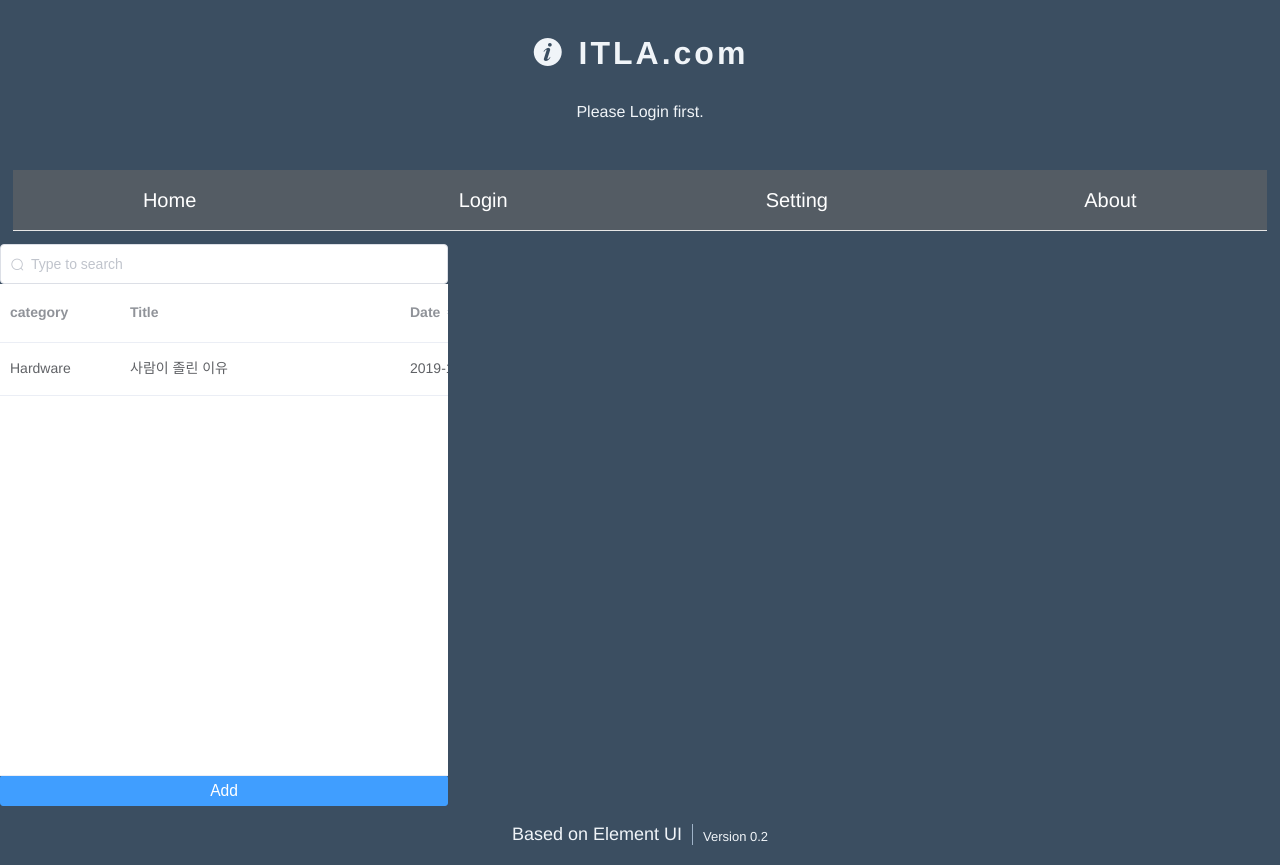
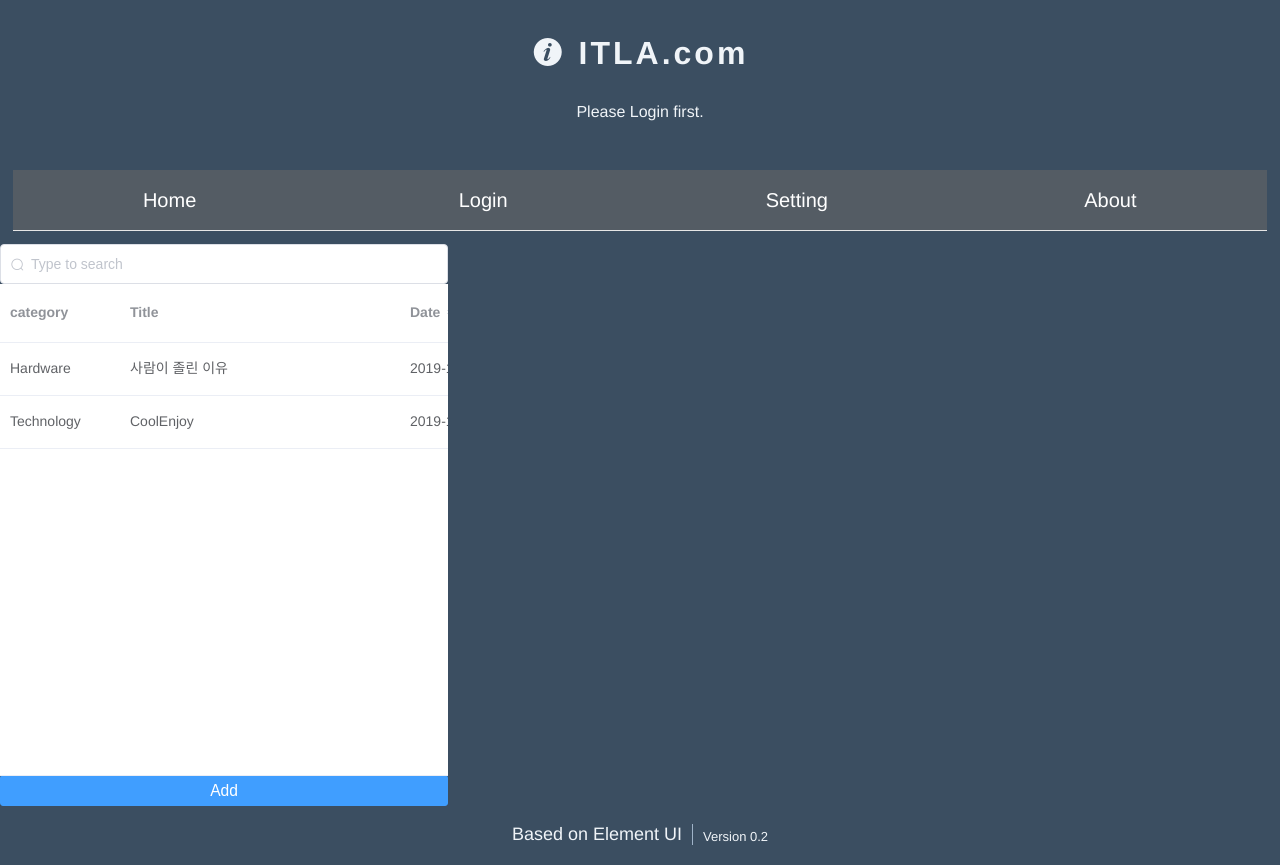
Before and after one commit to Levinna/ITLA.com, a Vue app in the folder itla/: page /feedranking in a window 1280 px wide. Built offline with nearby package versions, Linux system fonts and the light colour scheme; data requests are answered from the project's data file.

Commit message:
Feed Ranking deletion algorithm updated. (Now you can only delete your own feed!)

```diff
--- a/itla/public/mockup/database.json
+++ b/itla/public/mockup/database.json
@@ -30,6 +30,14 @@
       "url": "google.ca",
       "rate": null,
       "id": 7
+    },
+    {
+      "category": "2",
+      "title": "CoolEnjoy",
+      "date": "2019-10-25",
+      "url": "cooln.kr",
+      "rate": null,
+      "id": 8
     }
   ]
 }
--- a/itla/src/components/FeedRanking.vue
+++ b/itla/src/components/FeedRanking.vue
@@ -9,7 +9,6 @@
                         prefix-icon="el-icon-search"/>
                 </div>
             <el-table
-
                     @cell-click = "sendUrl"
                     empty-text="결과가 없습니다."
                     :data="this.$data.props_feed_data.filter(data => !search || data.title.toLowerCase().includes(search.toLowerCase()))"
@@ -39,7 +38,6 @@
                     <template slot-scope="scope">
                         <!--disabled = "props_user_data.rating[i].id == "-->
                         <el-button
-                                disabled
                                 icon = "el-icon-delete-solid"
                                 size="mini"
                                 type="danger"
@@ -145,15 +143,12 @@
                 search: '',
             }
         },
-        components:{
-          FeedReader,
-        },
         methods: {
             log(inp){
                 console.log(inp);
             },
             handleDelete(index, row) {
-
+                if(this.$store.getters.getLoginedID === row.madeBy){
                     let target_url = 'http://localhost:3000/feeds/'+ row.id;
                     axios.delete(target_url)
                         .then(resp => {
@@ -162,6 +157,10 @@
                         console.log(error);
                     });
                     this.$data.reader_web_info = null;
+                }
+                else {
+                    this.$message.error("You can only delete your own feed!");
+                }
             },
             sendUrl(row,column,e){
                 this.$data.reader_web_info = row;
@@ -169,7 +168,7 @@
             Create(){
                 this.$data.dialogFormVisible = false;
                 axios.post(baseURL_feed, this.$data.form);
-                this.$data.form = {category:'',date: '',title: '', url: '',rate:'',};
+                this.$data.form = {category:'',date: '',title: '', url: '',rate:'',madeBy:''};
 
             },
 
@@ -194,6 +193,9 @@
                 console.error(e)
             }
         },
+        components:{
+            FeedReader,
+        },
     }
 
 </script>
```
Lines whose indentation alone changed are shown as unchanged.
